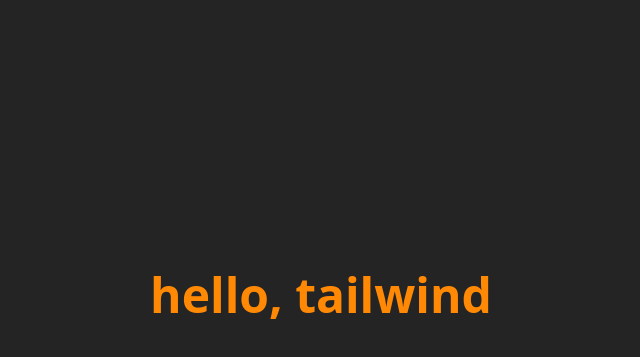
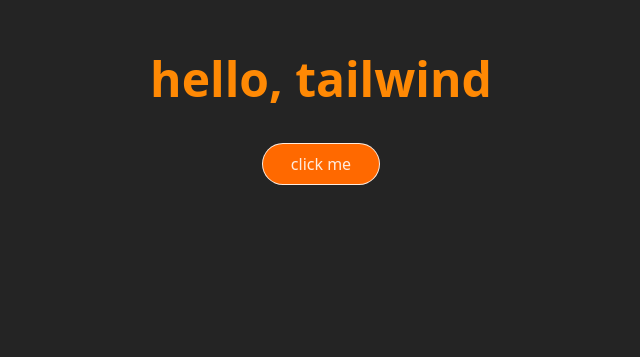
Before and after one commit to Astemir-Gurizhev/tailwind-practice, a React (Vite) app: page / in a window 1280 px wide. Shown: the part 105-462 px from the top of the page, without its empty margins (319-959 px from the left). Built offline with nearby package versions, Linux system fonts and the light colour scheme.

Commit message:
Margins (margin, padding, borders)

```diff
--- a/src/App.tsx
+++ b/src/App.tsx
@@ -3,7 +3,13 @@
 export function App() {
 	return (
 		<>
-			<h1 className='text-5xl font-bold text-orange-400'>hello, tailwind</h1>
+			<h1 className='text-5xl font-bold text-orange-400 text-center mt-32 '>
+				hello, tailwind
+			</h1>
+
+			<button className='rounded-3xl bg-orange-500 mt-10 px-7 py-2 cursor-pointer border border-#fff/50 border-solid'>
+				click me
+			</button>
 		</>
 	)
 }
--- a/src/index.css
+++ b/src/index.css
@@ -16,9 +16,6 @@
 }
 
 body {
-  margin: 0;
-  display: flex;
-  place-items: center;
   min-width: 320px;
   min-height: 100vh;
 }
```
